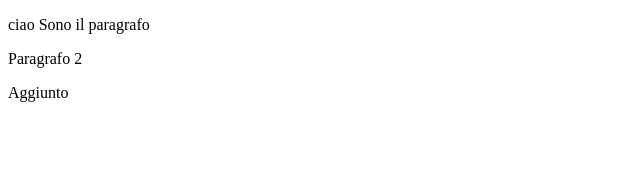
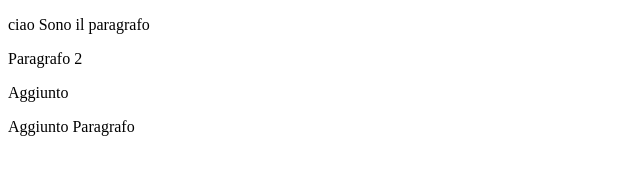
Before and after one commit to DarioMod/newRepoGit, a plain HTML site: page index.html in a window 1280 px wide. Shown: the whole page, without its empty margins (0-640 px from the left). Drawn offline with Linux system fonts and the light colour scheme.

Commit message:
Aggiunto P in Header

```diff
--- a/index.html
+++ b/index.html
@@ -15,6 +15,9 @@
     </p>
     <header>
         Aggiunto
+        <p>
+            Aggiunto Paragrafo
+        </p>
     </header>
 
 </body>
```
